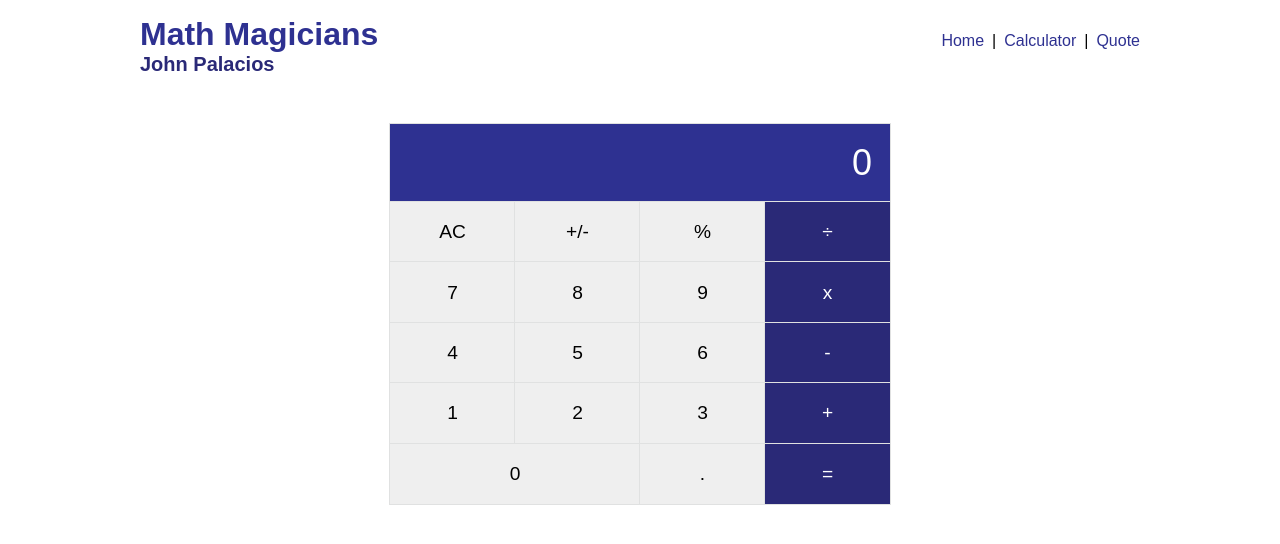
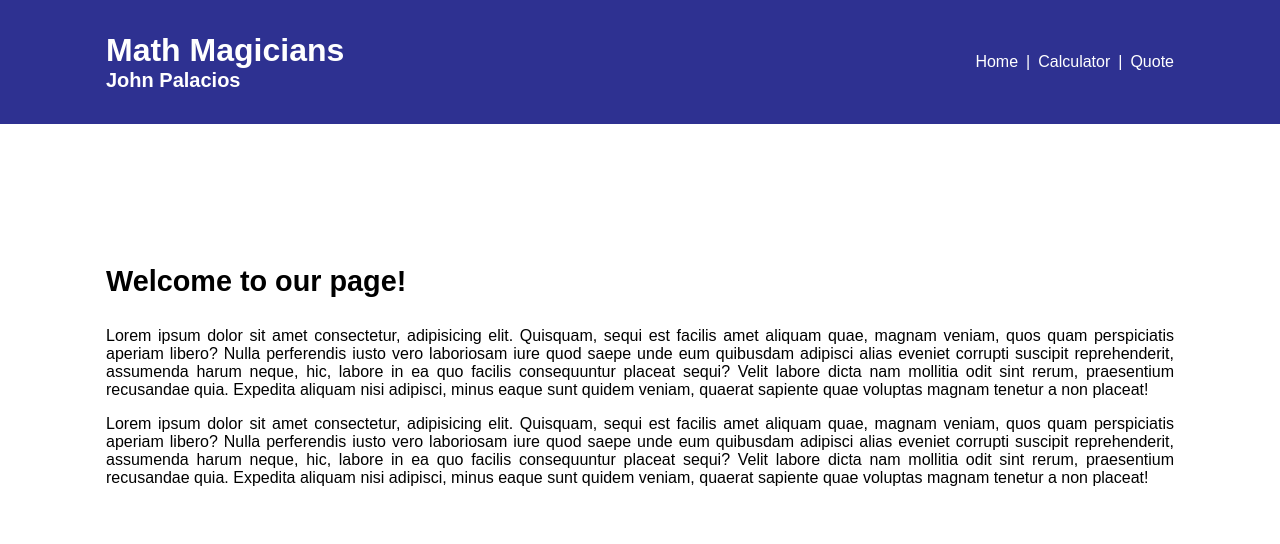
Before and after one commit to Rysth/REACT-Math-Magicians, a React (Create React App) app: page / in a window 1280 px wide. Shown: the top 544 px of the page. Built offline with nearby package versions, Linux system fonts and the light colour scheme; no server answers; a web font is replaced by a local one.

Commit message:
Added react-router to display Quote, Home, and Calculator components.

```diff
--- a/package.json
+++ b/package.json
@@ -10,6 +10,7 @@
     "prop-types": "^15.8.1",
     "react": "^18.2.0",
     "react-dom": "^18.2.0",
+    "react-router-dom": "^6.15.0",
     "react-scripts": "5.0.1",
     "web-vitals": "^2.1.4"
   },
--- a/src/App.css
+++ b/src/App.css
@@ -17,22 +17,23 @@ button {
 
 body {
   font-family: var(--FF-primary);
-  margin: 1em;
+  margin: 0;
 }
 
 .container {
-  max-width: 1000px;
+  max-width: 1100px;
   margin: 0 auto;
+  padding: 1em;
 }
 
 .title {
   font-size: 2rem;
+  color: var(--CL-neutral-white);
   margin: 0;
-  color: var(--CL-primary);
 }
 
 .subtitle {
   font-size: 1.25rem;
+  color: var(--CL-neutral-white);
   margin: 0;
-  color: var(--CL-secondary);
 }
--- a/src/App.js
+++ b/src/App.js
@@ -1,14 +1,22 @@
+import { Route, Routes } from 'react-router-dom';
+import Navbar from './components/Navbar/Navbar';
+import Home from './components/Pages/Home';
 import Calculator from './components/Calculator';
 import Quote from './components/Quote/Quote';
-import Navbar from './components/Navbar/Navbar';
 import './App.css';
 
 export default function App() {
   return (
-    <div className="container">
+    <div>
       <Navbar />
-      <Calculator />
-      <Quote />
+      <div className="container">
+        <Routes>
+          <Route path="/" element={<Home />} />
+          <Route path="/home" element={<Home />} />
+          <Route path="/calculator" element={<Calculator />} />
+          <Route path="/quote" element={<Quote />} />
+        </Routes>
+      </div>
     </div>
   );
 }
--- a/src/components/Navbar/Navbar.css
+++ b/src/components/Navbar/Navbar.css
@@ -1,4 +1,9 @@
 .navbar {
+  background-color: var(--CL-primary);
+  padding: 1em 0;
+}
+
+.navbar-system {
   text-align: center;
 }
 
@@ -9,17 +14,19 @@
 
 .navbar-item.separator {
   display: none;
+  color: var(--CL-neutral-white);
 }
 
 .navbar-link {
-  color: var(--CL-primary);
+  color: var(--CL-neutral-white);
   text-decoration: none;
 }
 
 @media (min-width: 768px) {
-  .navbar {
+  .navbar-system {
     display: flex;
     justify-content: space-between;
+    align-items: center;
     text-align: initial;
   }
 
--- a/src/components/Navbar/Navbar.js
+++ b/src/components/Navbar/Navbar.js
@@ -3,7 +3,8 @@ import './Navbar.css';
 
 function Navbar() {
   return (
-    <div className="navbar">
+    <div className="navbar ">
+      <div className="navbar-system container">
         <div className="navbar-left">
           <h1 className="title">Math Magicians</h1>
           <h2 className="subtitle">John Palacios</h2>
@@ -30,6 +31,7 @@ function Navbar() {
           </ul>
         </nav>
       </div>
+    </div>
   );
 }
 
--- /dev/null
+++ b/src/components/Pages/Home.css
@@ -0,0 +1,22 @@
+.home {
+  padding: 3em 0 0 0;
+}
+
+.home-title {
+  text-align: center;
+  font-size: 1.8rem;
+}
+
+.home-text {
+  text-align: justify;
+}
+
+@media (min-width: 768px) {
+  .home {
+    padding: 6em 0 0 0;
+  }
+
+  .home-title {
+    text-align: left;
+  }
+}
--- /dev/null
+++ b/src/components/Pages/Home.js
@@ -0,0 +1,30 @@
+import React from 'react';
+import './Home.css';
+
+function Home() {
+  return (
+    <div className="home">
+      <h3 className="home-title">Welcome to our page!</h3>
+      <p className="home-text">
+        Lorem ipsum dolor sit amet consectetur, adipisicing elit. Quisquam, sequi est facilis amet
+        aliquam quae, magnam veniam, quos quam perspiciatis aperiam libero? Nulla perferendis iusto
+        vero laboriosam iure quod saepe unde eum quibusdam adipisci alias eveniet corrupti suscipit
+        reprehenderit, assumenda harum neque, hic, labore in ea quo facilis consequuntur placeat
+        sequi? Velit labore dicta nam mollitia odit sint rerum, praesentium recusandae quia.
+        Expedita aliquam nisi adipisci, minus eaque sunt quidem veniam, quaerat sapiente quae
+        voluptas magnam tenetur a non placeat!
+      </p>
+      <p className="home-text">
+        Lorem ipsum dolor sit amet consectetur, adipisicing elit. Quisquam, sequi est facilis amet
+        aliquam quae, magnam veniam, quos quam perspiciatis aperiam libero? Nulla perferendis iusto
+        vero laboriosam iure quod saepe unde eum quibusdam adipisci alias eveniet corrupti suscipit
+        reprehenderit, assumenda harum neque, hic, labore in ea quo facilis consequuntur placeat
+        sequi? Velit labore dicta nam mollitia odit sint rerum, praesentium recusandae quia.
+        Expedita aliquam nisi adipisci, minus eaque sunt quidem veniam, quaerat sapiente quae
+        voluptas magnam tenetur a non placeat!
+      </p>
+    </div>
+  );
+}
+
+export default Home;
--- a/src/components/Quote/Quote.css
+++ b/src/components/Quote/Quote.css
@@ -1,9 +1,11 @@
 .quote {
   text-align: center;
+  max-width: 700px;
+  margin: 5em auto 0 auto;
 }
 
 .quote-description {
-  font-size: 0.9rem;
+  font-size: 1rem;
   font-style: italic;
 }
 
@@ -13,8 +15,22 @@
 }
 
 .quote-loading {
-  font-size: 1.5rem;
+  font-size: 5rem;
   font-weight: bold;
-  color: var(--CL-primary-orange);
+  color: var(--CL-primary);
   filter: drop-shadow(0 0 1px rgb(0, 0, 0, 0.5));
 }
+
+@media (min-width: 768px) {
+  .quote {
+    margin: 10em auto 0 auto;
+  }
+
+  .quote-description {
+    font-size: 1.5rem;
+  }
+
+  .quote-loading {
+    font-size: 3rem;
+  }
+}
--- a/src/index.js
+++ b/src/index.js
@@ -1,7 +1,12 @@
 import React from 'react';
 import ReactDOM from 'react-dom/client';
+import { BrowserRouter } from 'react-router-dom';
 import './index.css';
 import App from './App';
 
 const root = ReactDOM.createRoot(document.getElementById('root'));
-root.render(<App />);
+root.render(
+  <BrowserRouter>
+    <App />
+  </BrowserRouter>,
+);
```
Also changed, not shown: 1 other file (tests, documents, lock files or other folders). Lines whose indentation alone changed are shown as unchanged.
